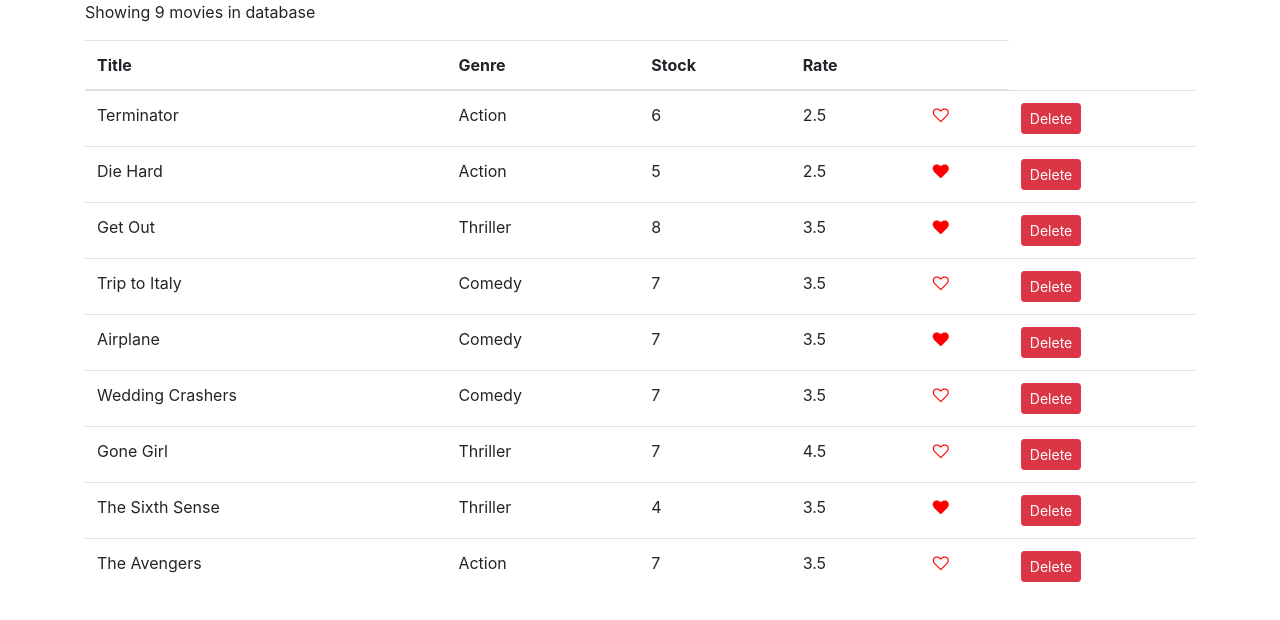
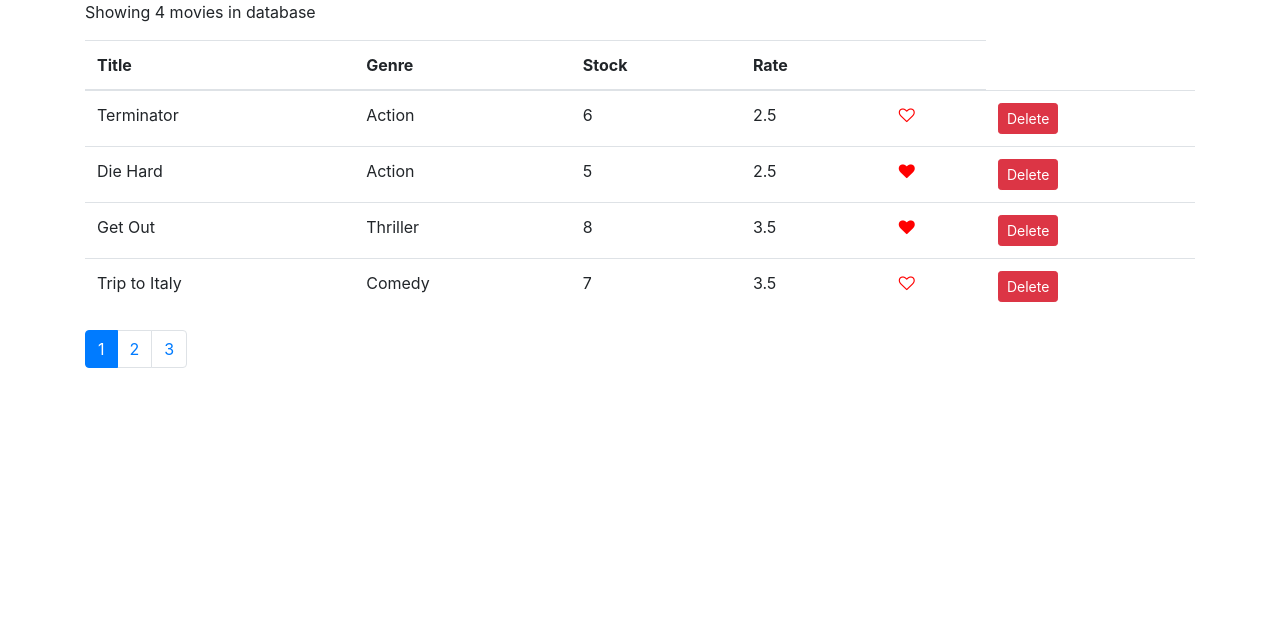
Before and after one commit to shivakanyal/movie-rental-webApp, a React (Create React App) app: page / in a window 1280 px wide. Shown: the top 620 px of the page. Built offline with nearby package versions, Linux system fonts and the light colour scheme.

Commit message:
pagination is added

```diff
--- a/package.json
+++ b/package.json
@@ -6,6 +6,7 @@
     "bootstrap": "^4.6.0",
     "cra-template": "1.1.2",
     "font-awesome": "^4.7.0",
+    "lodash": "^4.17.10",
     "react": "^17.0.1",
     "react-dom": "^17.0.1",
     "react-scripts": "4.0.3"
--- a/src/components/common/like.jsx
+++ b/src/components/common/like.jsx
@@ -1,4 +1,4 @@
-import React, { Component } from "react";
+import React from "react";
 
 const Like = (props) => {
   let classes = "fa fa-heart";
--- /dev/null
+++ b/src/components/common/pagination.jsx
@@ -0,0 +1,27 @@
+import React from "react";
+import _ from "lodash";
+
+const Pagination = (props) => {
+  const { itemsCount, pageSize, onPageChange, currentPage } = props;
+  const pagesCount = Math.ceil(itemsCount / pageSize);
+  if (pagesCount === 1) return null;
+  const pages = _.range(1, pagesCount + 1);
+  return (
+    <nav aria-label="Page navigation example">
+      <ul className="pagination">
+        {pages.map((page) => (
+          <li
+            key={page}
+            className={page === currentPage ? "page-item active" : "page-item"}
+          >
+            <a className="page-link" onClick={() => onPageChange(page)}>
+              {page}
+            </a>
+          </li>
+        ))}
+      </ul>
+    </nav>
+  );
+};
+
+export default Pagination;
--- a/src/components/movies.jsx
+++ b/src/components/movies.jsx
@@ -1,9 +1,14 @@
 import React, { Component } from "react";
 import { getMovies } from "../services/fakeMovieService";
 import Like from "./common/like";
+import Pagination from "./common/pagination";
+import { paginate } from "../utils/paginate";
+
 class Movies extends Component {
   state = {
     movies: getMovies(),
+    pageSize: 4,
+    currentPage: 1,
   };
   handleDelete(id) {
     let movies = this.state.movies.filter((movie) => movie._id !== id);
@@ -12,18 +17,27 @@
   handleLike(movie) {
     const movies = [...this.state.movies];
     const index = movies.indexOf(movie);
-    // movies[index] = { ...movies[index] };
     movies[index].liked = !movies[index].liked;
     this.setState({ movies });
   }
+  handlePageChange = (page) => {
+    console.log("page ", page);
+    console.log("pageSize ", this.state.pageSize);
+    console.log("currentPage ", this.state.currentPage);
+    this.setState({ currentPage: page });
+  };
   render() {
-    if (this.state.movies.length === 0) {
+    const { currentPage, pageSize, movies: allMovies } = this.state;
+
+    const movies = paginate(allMovies, currentPage, pageSize);
+
+    if (movies.length === 0) {
       return <p>No movies in database</p>;
     }
     return (
       <div>
-        <p>Showing {this.state.movies.length} movies in database</p>
-        <table class="table">
+        <p>Showing {movies.length} movies in database</p>
+        <table className="table">
           <thead>
             <tr>
               <th scope="col">Title</th>
@@ -34,7 +48,7 @@
             </tr>
           </thead>
           <tbody>
-            {this.state.movies.map((movie) => (
+            {movies.map((movie, _id) => (
               <tr>
                 <td>{movie.title}</td>
                 <td>{movie.genre.name}</td>
@@ -42,6 +56,7 @@
                 <td>{movie.dailyRentalRate}</td>
                 <td>
                   <Like
+                    key={_id}
                     liked={movie.liked}
                     onClick={() => this.handleLike(movie)}
                   />
@@ -60,6 +75,12 @@
             ))}
           </tbody>
         </table>
+        <Pagination
+          itemsCount={this.state.movies.length}
+          pageSize={this.state.pageSize}
+          onPageChange={this.handlePageChange}
+          currentPage={this.state.currentPage}
+        />
       </div>
     );
   }
--- /dev/null
+++ b/src/utils/paginate.js
@@ -0,0 +1,6 @@
+import _ from "lodash";
+
+export function paginate(items, pageNumber, pageSize) {
+  const startIndex = (pageNumber - 1) * pageSize;
+  return _(items).slice(startIndex).take(pageSize).value();
+}
```
Also changed, not shown: 1 other file (tests, documents, lock files or other folders).
